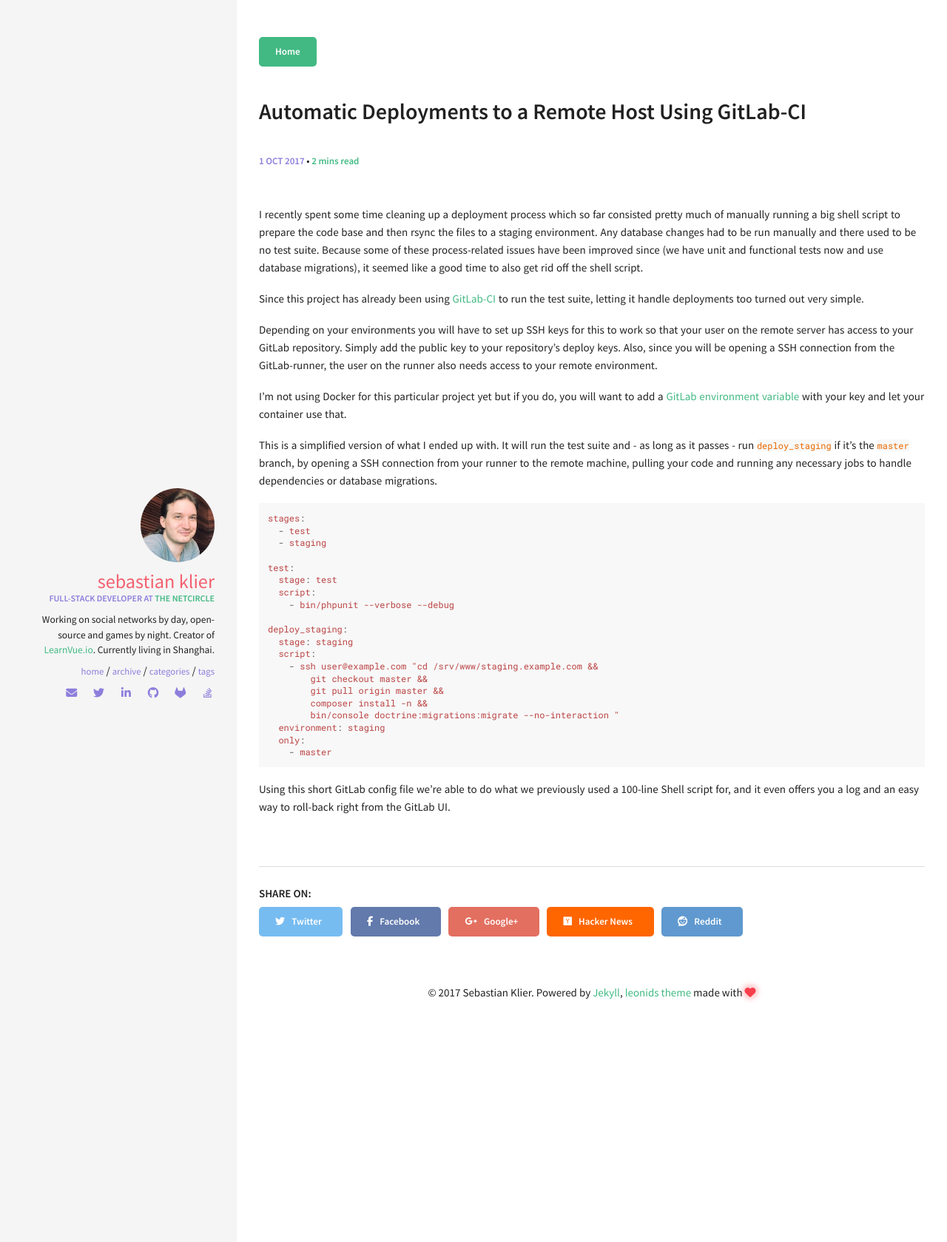
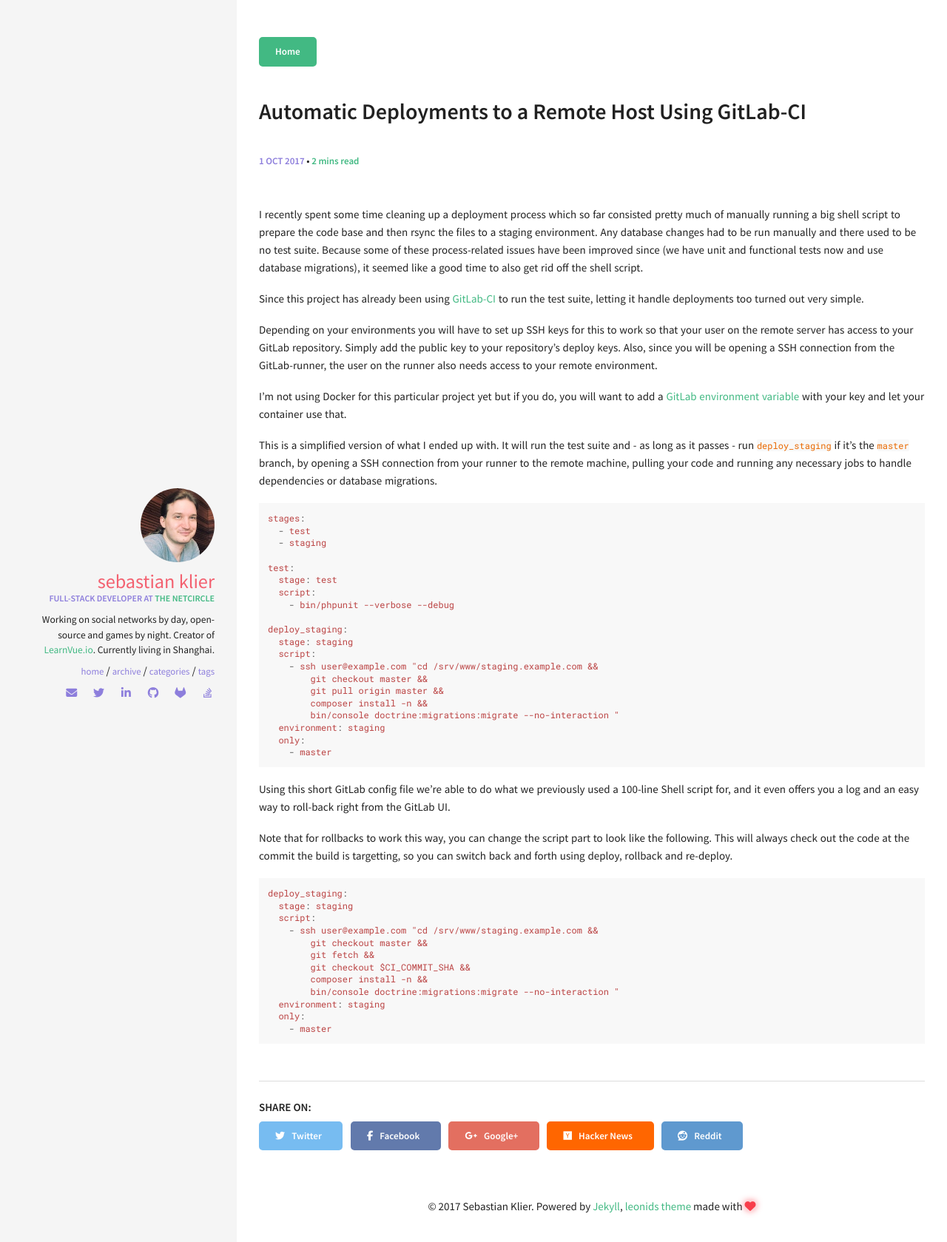
Before and after one commit to sekl/sebastianklier.com, a Jekyll site: the page built from _posts/2017-10-01-automatic-deployments-to-remote-with-gitlab-ci.md, in a window 1280 px wide. Shown: the top 1679 px of the page at 74% size. Built offline with Jekyll 4.4.1, drawn with Linux system fonts in a browser that asks for light colours; nearby versions of some CDN libraries; comment, search, counter and statistics services are not loaded.

Commit message:
update gitlab post

````diff
--- a/_posts/2017-10-01-automatic-deployments-to-remote-with-gitlab-ci.md
+++ b/_posts/2017-10-01-automatic-deployments-to-remote-with-gitlab-ci.md
@@ -40,3 +40,20 @@ deploy_staging:
 ```
 
 Using this short GitLab config file we're able to do what we previously used a 100-line Shell script for, and it even offers you a log and an easy way to roll-back right from the GitLab UI.
+
+Note that for rollbacks to work this way, you can change the script part to look like the following. This will always check out the code at the commit the build is targetting, so you can switch back and forth using deploy, rollback and re-deploy.
+
+```yaml
+deploy_staging:
+  stage: staging
+  script:
+    - ssh user@example.com "cd /srv/www/staging.example.com &&
+        git checkout master &&
+        git fetch &&
+        git checkout $CI_COMMIT_SHA &&
+        composer install -n &&
+        bin/console doctrine:migrations:migrate --no-interaction "
+  environment: staging
+  only:
+    - master
+```
````
